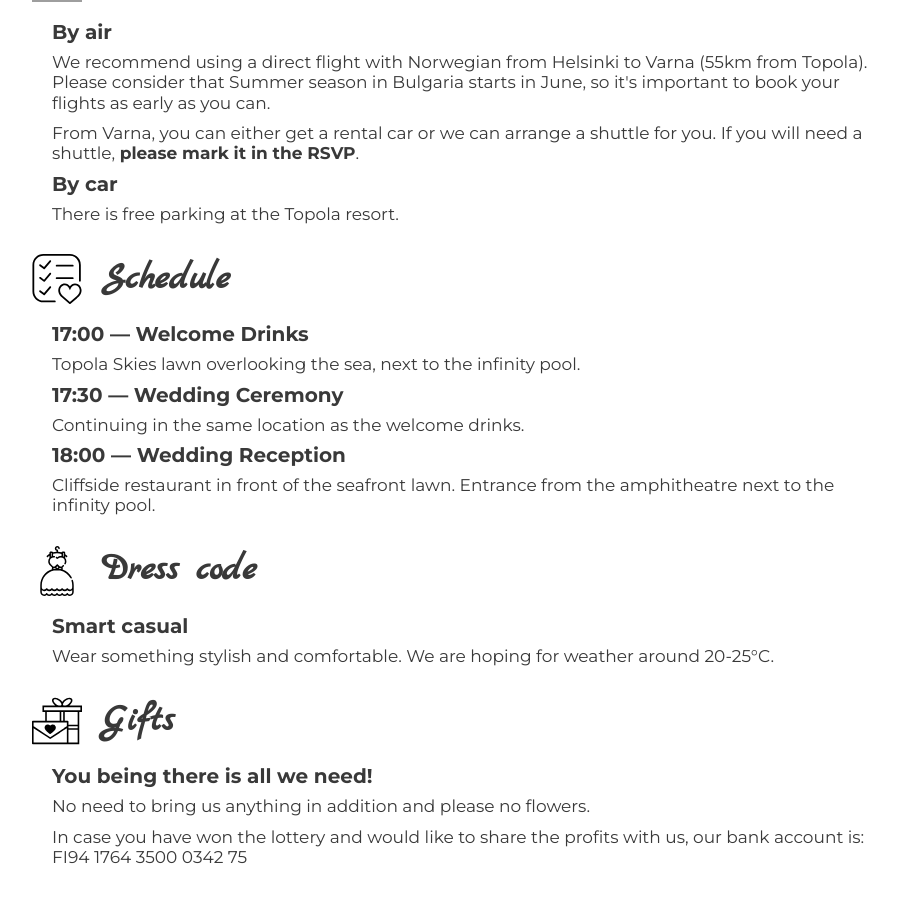
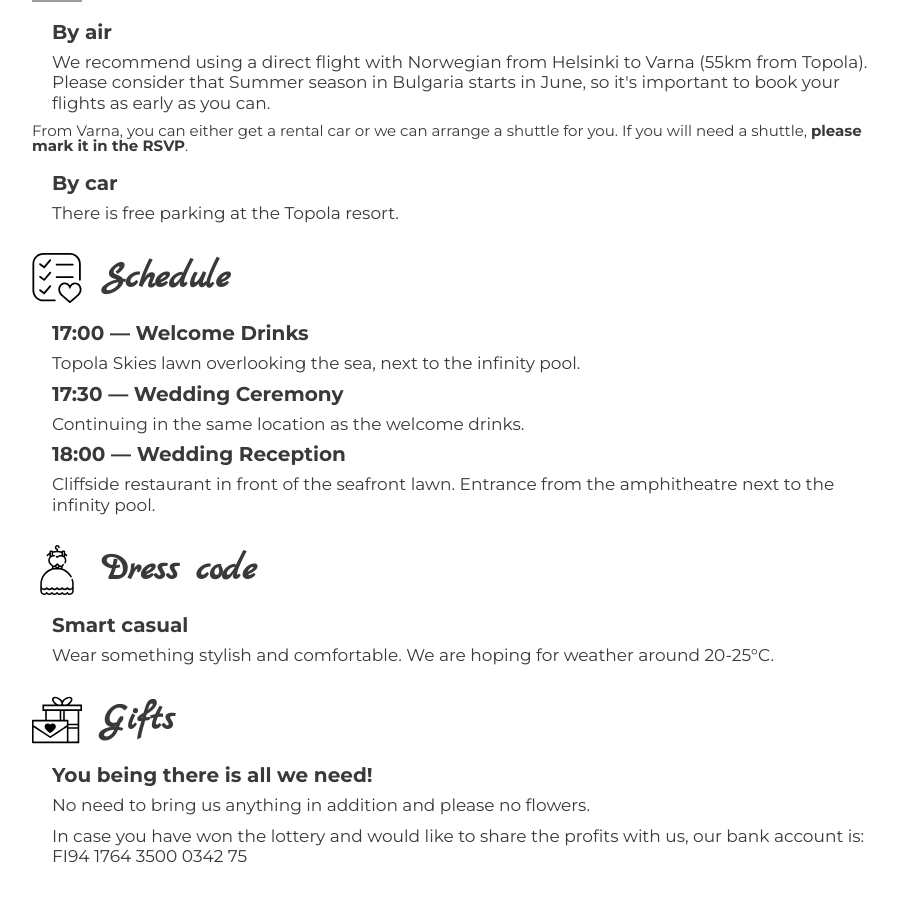
Before and after one commit to matiaskantele/rsvp, a Next.js app: page /info in a window 1280 px wide. Shown: the part 1040-1943 px from the top of the page, without its empty margins (178-1076 px from the left). Built offline with nearby package versions, Linux system fonts and the light colour scheme; grey boxes are pictures that could not be loaded.

Commit message:
hide info about airport transport from bulgarians

```diff
--- a/pages/info.js
+++ b/pages/info.js
@@ -2,6 +2,7 @@ import { useTranslation } from "react-i18next";
 
 import Map from "../components/Map";
 import { Container, Image } from "../components/styles/InfoStyles";
+import { Hideable } from "../components/styles/UtilStyles";
 
 const Section = props => (
   <Container>
@@ -14,7 +15,7 @@ const Section = props => (
 );
 
 const Info = () => {
-  const { t } = useTranslation();
+  const { t, i18n } = useTranslation();
 
   return (
     <>
@@ -34,7 +35,7 @@ const Info = () => {
         <p>{t("resortPhone")}</p>
         <p>
           <a
-            href="https://www.topolaskies.com/en/"
+            href={t("resortWebsite")}
             target="_blank"
             rel="noopener noreferrer"
           >
@@ -52,10 +53,12 @@ const Info = () => {
       <Section title={t("arrival")} image="arrival.svg">
         <h2>{t("byAir")}</h2>
         <p>{t("flightRecommendation")}</p>
-        <p>
-          {t("fromVarna")}
-          <strong>{t("pleaseMark")}</strong>.
-        </p>
+        <Hideable visible={i18n.language !== "bg"}>
+          <p>
+            {t("fromVarna")}
+            <strong>{t("pleaseMark")}</strong>.
+          </p>
+        </Hideable>
         <h2>{t("byCar")}</h2>
         <p>{t("freeParking")}</p>
       </Section>
```
